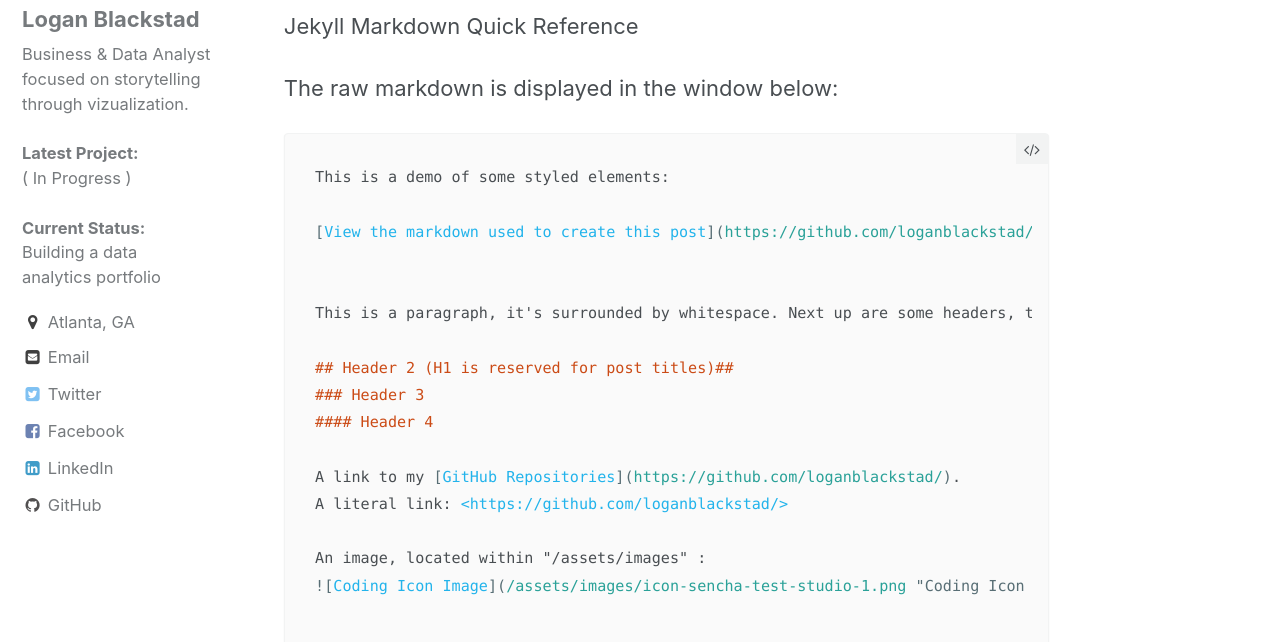
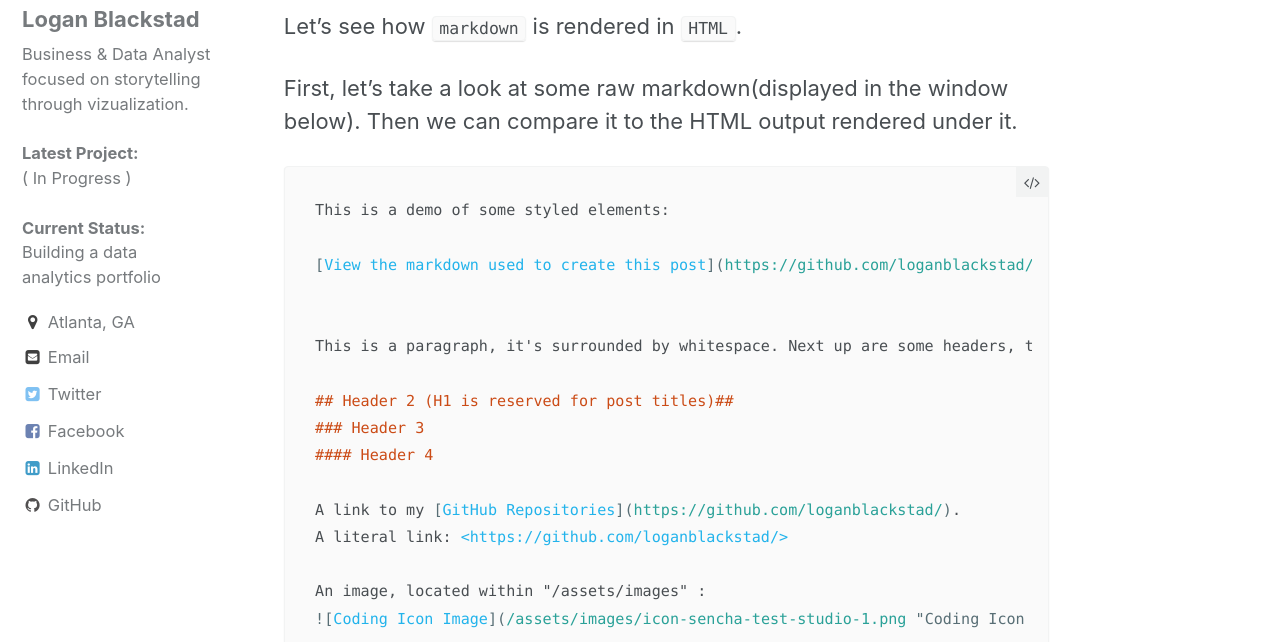
Before and after one commit to loganblackstad/loganblackstad.github.io, a Jekyll site: the page built from _posts/2018-12-12-Jekyll-Markdown-Quick-Reference.md, in a window 1280 px wide and 900 px high, cut to the strip 258-900 px from the top of the window. Built offline with Jekyll 4.4.1, drawn with Linux system fonts in a browser that asks for light colours; comment, search, counter and statistics services are not loaded.

Commit message:
Update 2018-12-12-Jekyll-Markdown-Quick-Reference.md

````diff
--- a/_posts/2018-12-12-Jekyll-Markdown-Quick-Reference.md
+++ b/_posts/2018-12-12-Jekyll-Markdown-Quick-Reference.md
@@ -5,10 +5,9 @@ tags: [ Jekyll, Markdown ]
 ---
 
 
-Jekyll Markdown Quick Reference
+Let's see how `markdown` is rendered in `HTML`.
 
-
-The raw markdown is displayed in the window below:
+First, let's take a look at some raw markdown(displayed in the window below).  Then we can compare it to the HTML output rendered under it.
 
 ```markdown
 This is a demo of some styled elements:
````
